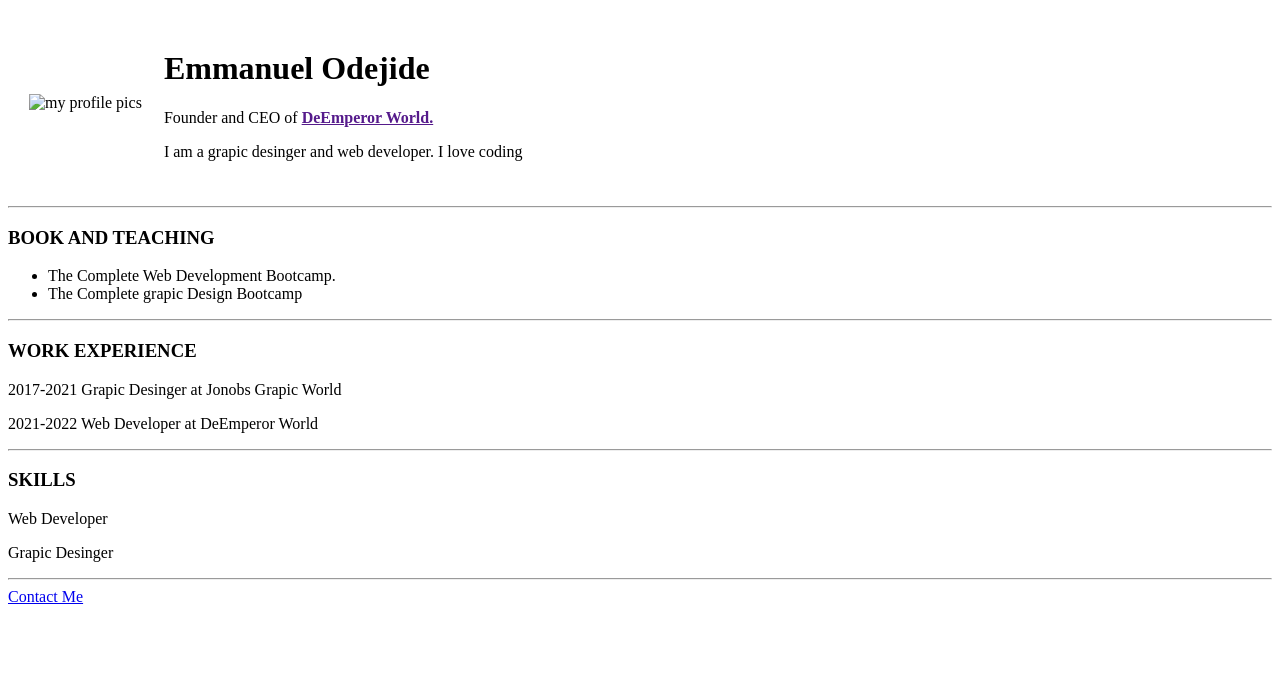
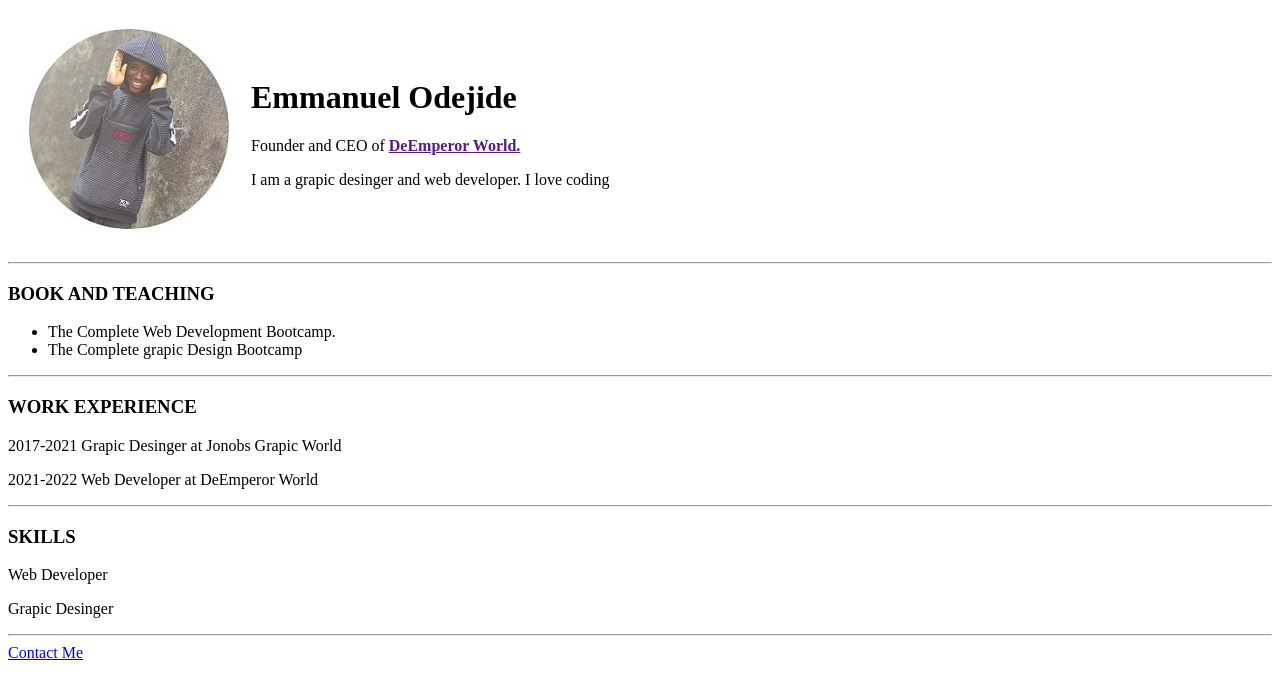
Before and after one commit to EmperorEmmy1/CV, a plain HTML site: page index.html in a window 1280 px wide. Drawn offline with Linux system fonts and the light colour scheme.

Commit message:
Update index.html

```diff
--- a/index.html
+++ b/index.html
@@ -8,7 +8,7 @@
     <body>
        <table cellspacing="20">
         <tr>
-        <td><img src="new web development/my profile.jpg" alt="my profile pics "></td>
+        <td><img src="my profile.jpg" alt="my profile pics "></td>
         <td><h1> Emmanuel Odejide</h1>
         <p> Founder and CEO of <strong><a href=""> DeEmperor World. </a></strong></p>
         <p> I am a grapic desinger and web developer. I love coding </p></td>
```
